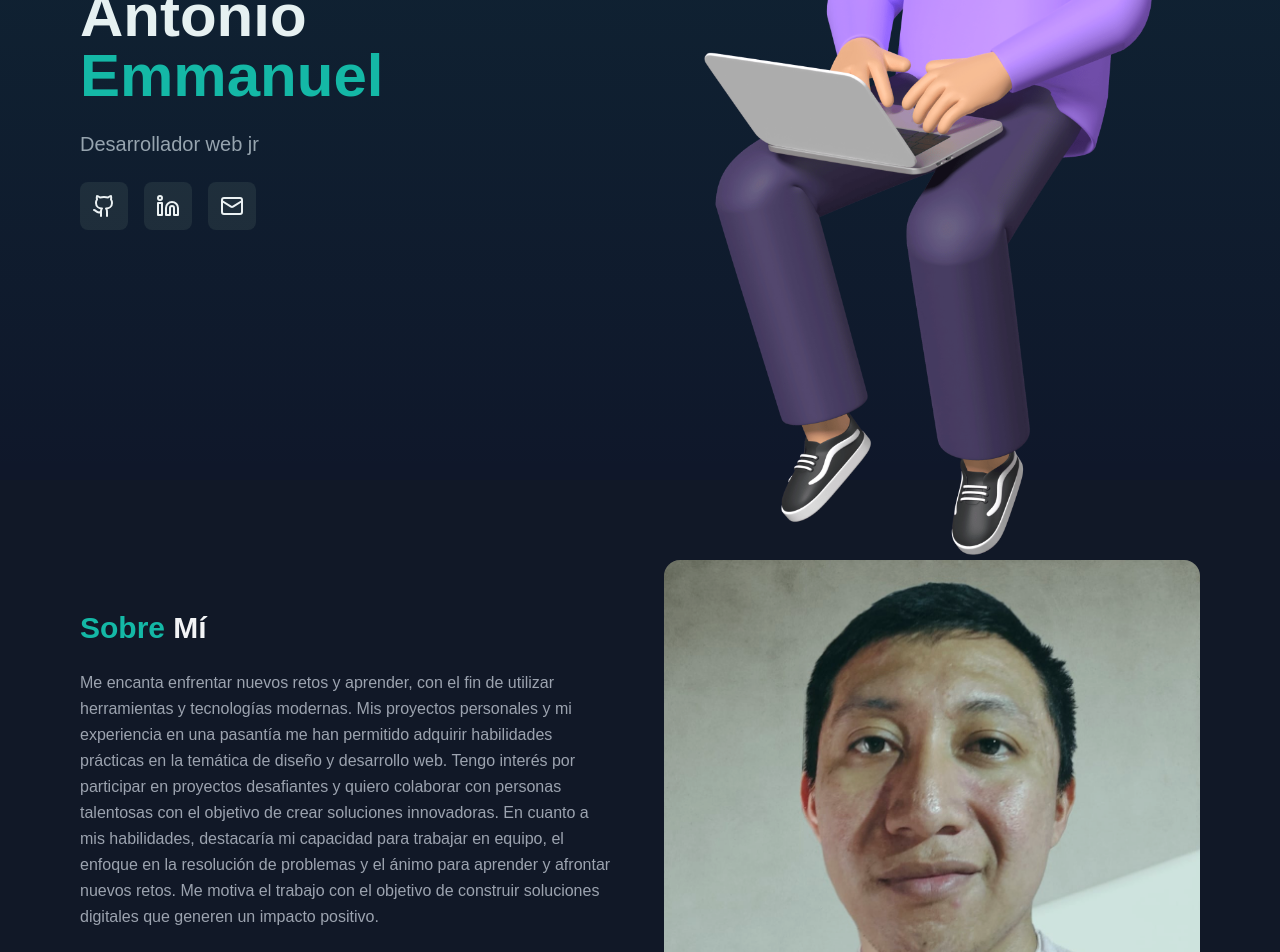
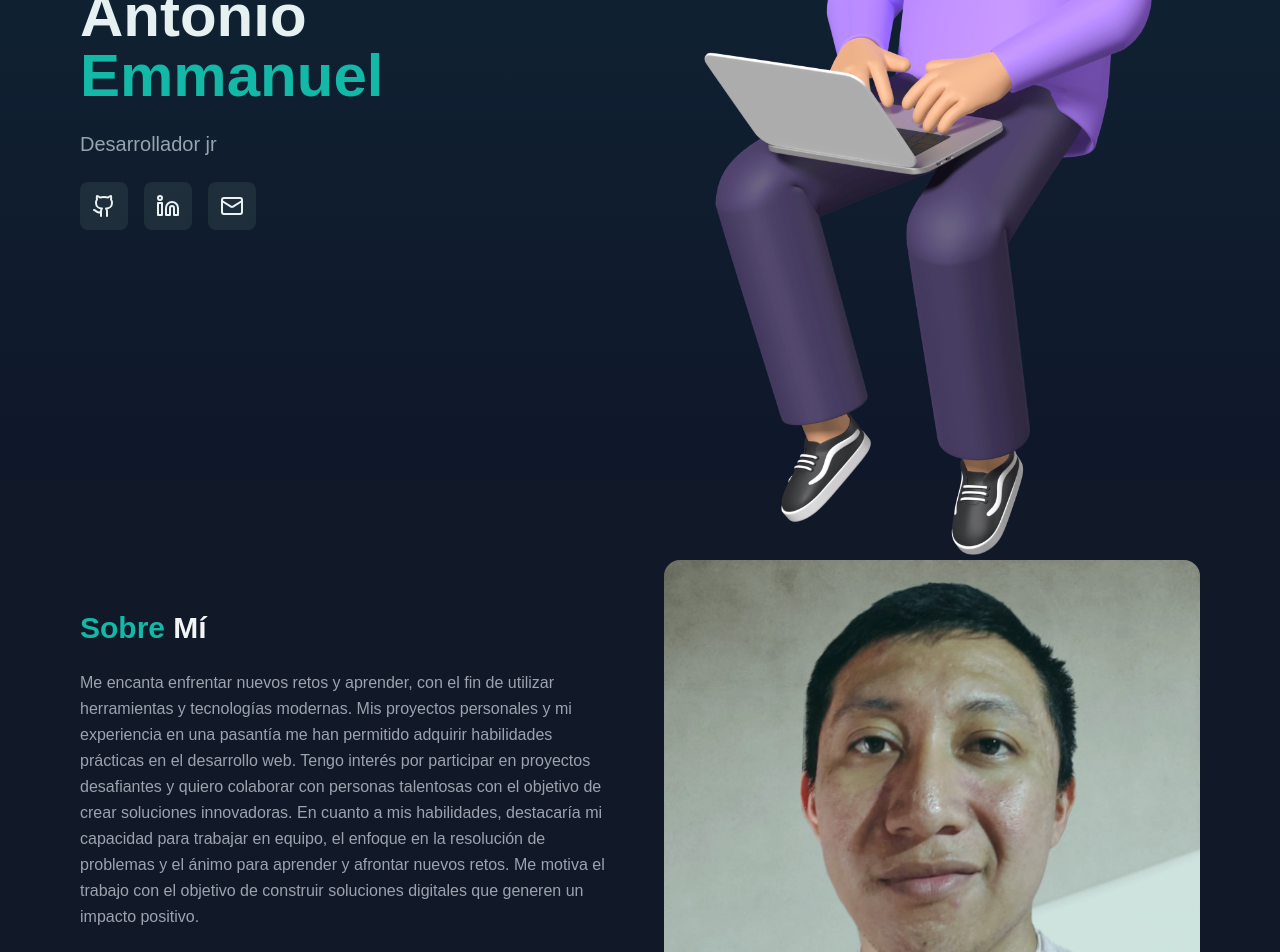
Before and after one commit to antoniokantun/portafolio, a Next.js app: page / in a window 1280 px wide. Shown: the part 320-1272 px from the top of the page. Built offline with nearby package versions, Linux system fonts and the light colour scheme.

Commit message:
cambios en el herosection

```diff
--- a/src/components/sections/AboutSection.tsx
+++ b/src/components/sections/AboutSection.tsx
@@ -22,7 +22,7 @@ export const AboutSection = ({ perfilImage }: AboutSectionProps) => {
               <span className="text-teal-500">Sobre</span> Mí
             </h2>
             <p className="text-gray-400 leading-relaxed">
-              Me encanta enfrentar nuevos retos y aprender, con el fin de utilizar herramientas y tecnologías modernas. Mis proyectos personales y mi experiencia en una pasantía me han permitido adquirir habilidades prácticas en la temática de diseño y desarrollo web. Tengo interés por participar en proyectos desafiantes y quiero colaborar con personas talentosas con el objetivo de crear soluciones innovadoras. En cuanto a mis habilidades, destacaría mi capacidad para trabajar en equipo, el enfoque en la resolución de problemas y el ánimo para aprender y afrontar nuevos retos. Me motiva el trabajo con el objetivo de construir soluciones digitales que generen un impacto positivo.
+              Me encanta enfrentar nuevos retos y aprender, con el fin de utilizar herramientas y tecnologías modernas. Mis proyectos personales y mi experiencia en una pasantía me han permitido adquirir habilidades prácticas en el desarrollo web. Tengo interés por participar en proyectos desafiantes y quiero colaborar con personas talentosas con el objetivo de crear soluciones innovadoras. En cuanto a mis habilidades, destacaría mi capacidad para trabajar en equipo, el enfoque en la resolución de problemas y el ánimo para aprender y afrontar nuevos retos. Me motiva el trabajo con el objetivo de construir soluciones digitales que generen un impacto positivo.
             </p>
             <div className="grid grid-cols-2 gap-4">
               {[
--- a/src/components/sections/HeroSection.tsx
+++ b/src/components/sections/HeroSection.tsx
@@ -26,7 +26,7 @@ export const HeroSection = ({ avatarImage }: HeroSectionProps) => {
               <span className="text-teal-500"> Emmanuel</span>
             </h1>
             <p className="text-lg md:text-xl text-gray-400">
-              Desarrollador web jr
+              Desarrollador jr
             </p>
             <div className="flex gap-4">
               {[
```
